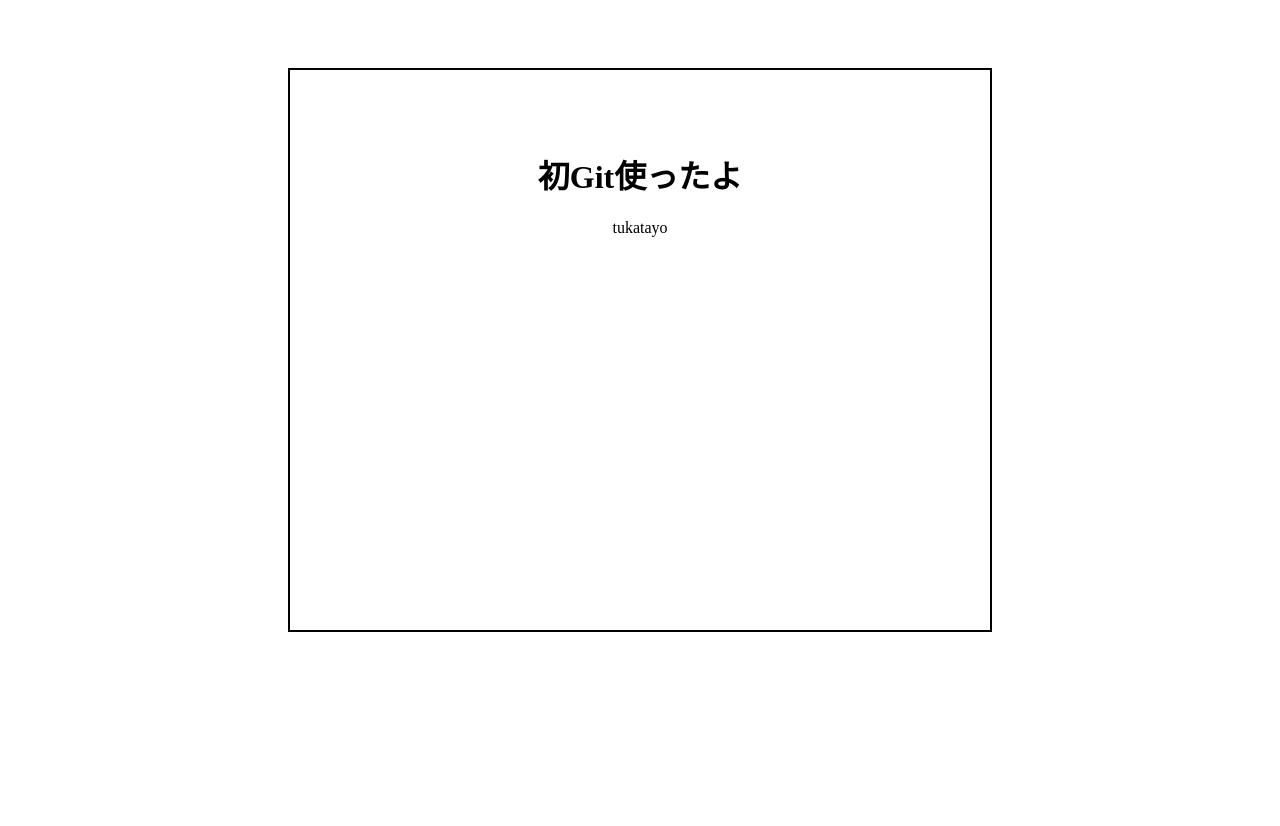
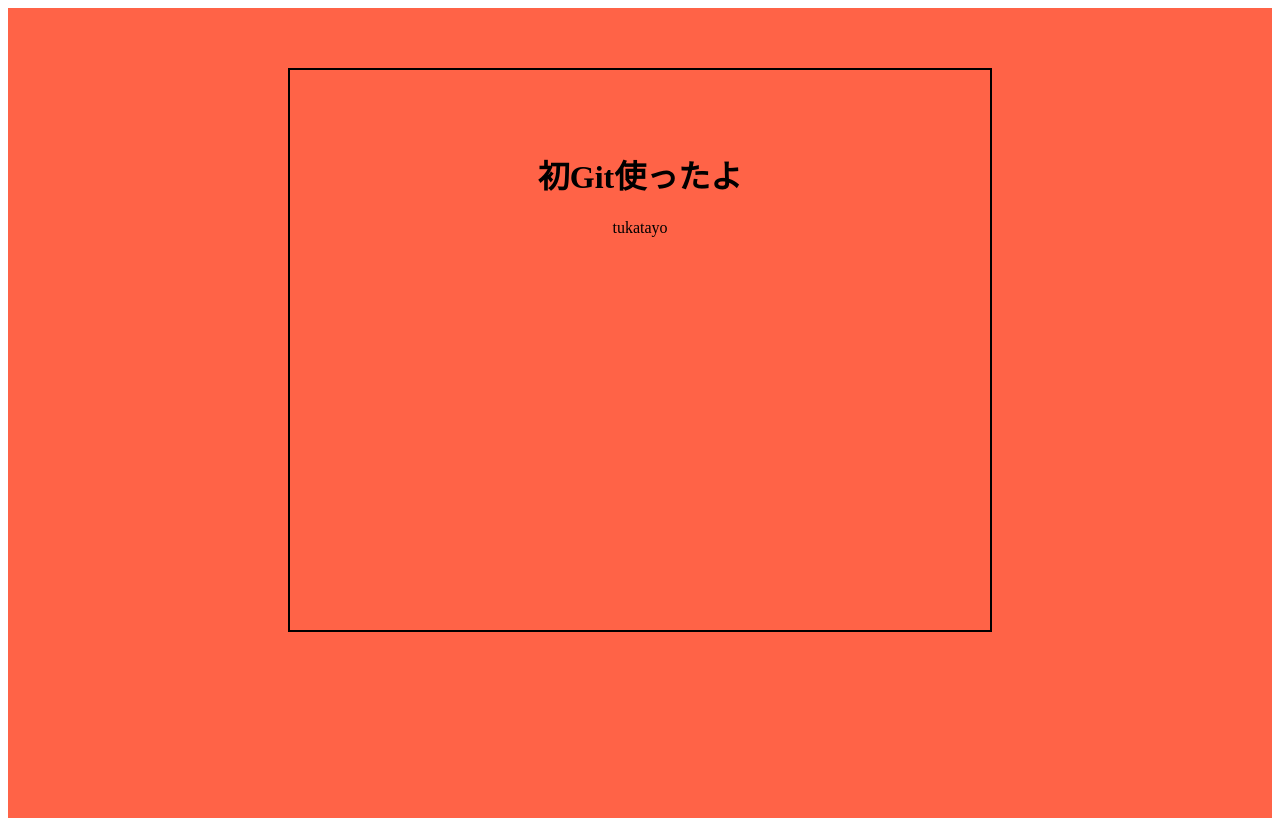
Before and after one commit to YukiN703/gittest, a plain HTML site: page index.html in a window 1280 px wide. Drawn offline with Linux system fonts and the light colour scheme.

Commit message:
bg tomato

```diff
--- a/style.css
+++ b/style.css
@@ -4,7 +4,7 @@
 	width: 100%;
 	height: 750px;
 	padding-top: 60px;
-	background: #fff;
+	background: tomato;
 }
 
 .cont {
```
